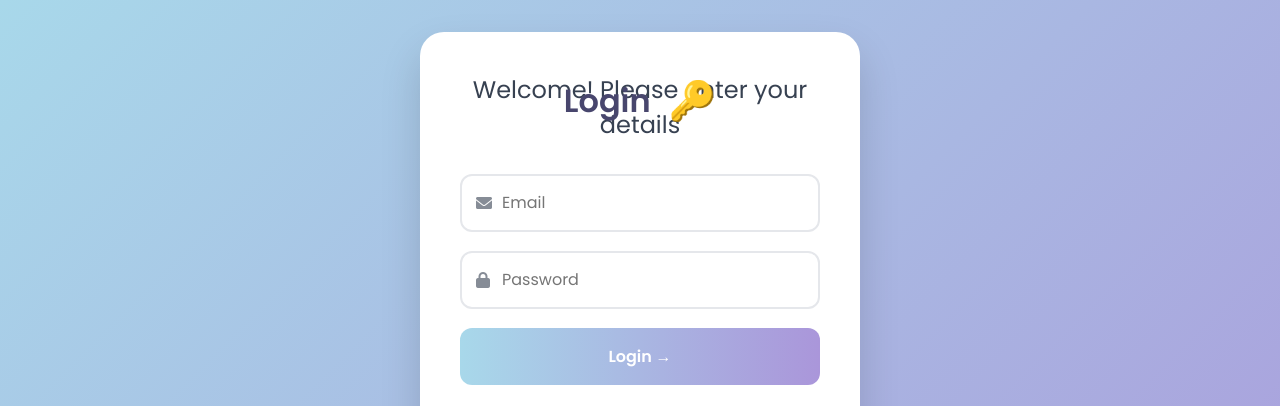
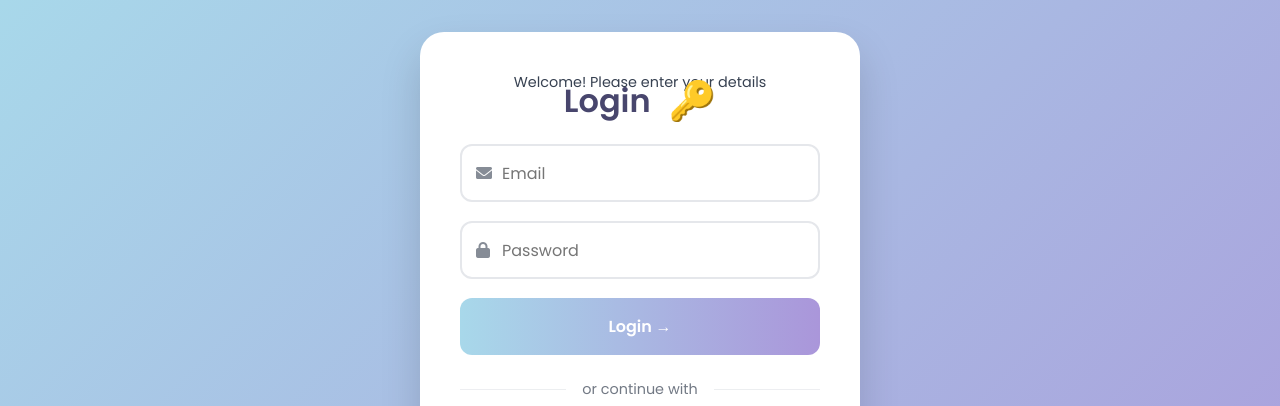
Before and after one commit to donatri-008/MyTaskMate, a plain HTML site: page index.html in a window 1280 px wide. Shown: the top 406 px of the page. Drawn offline with Linux system fonts and the light colour scheme; some packages are replaced by stand-ins of ours; no server answers; a script that the page names is missing.

Commit message:
Update style.css

```diff
--- a/css/style.css
+++ b/css/style.css
@@ -53,7 +53,9 @@ body {
 
 .auth-header p {
     color: var(--text-color);
-    font-size: 1.5rem;
+    font-size: 0.9rem;
+    margin: 0;
+    margin-bottom: 1.2rem;
 }
 
 .input-group {
```
